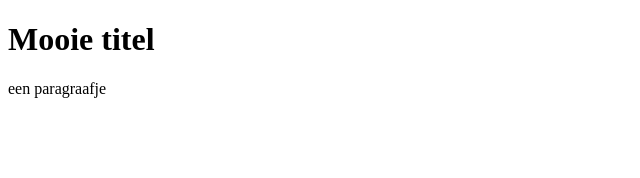
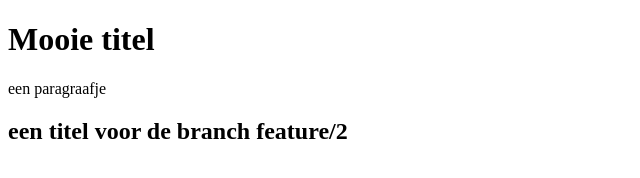
Before and after one commit to roel-remmerie/voorbereiding-examen, a plain HTML site: page index.html in a window 1280 px wide. Shown: the whole page, without its empty margins (0-640 px from the left). Drawn offline with Linux system fonts and the light colour scheme.

Commit message:
Add h2 element to index.html

```diff
--- a/index.html
+++ b/index.html
@@ -9,5 +9,6 @@
 <body>
     <h1>Mooie titel</h1>
     <p>een paragraafje</p>
+    <h2>een titel voor de branch feature/2</h2>
 </body>
 </html>
```
